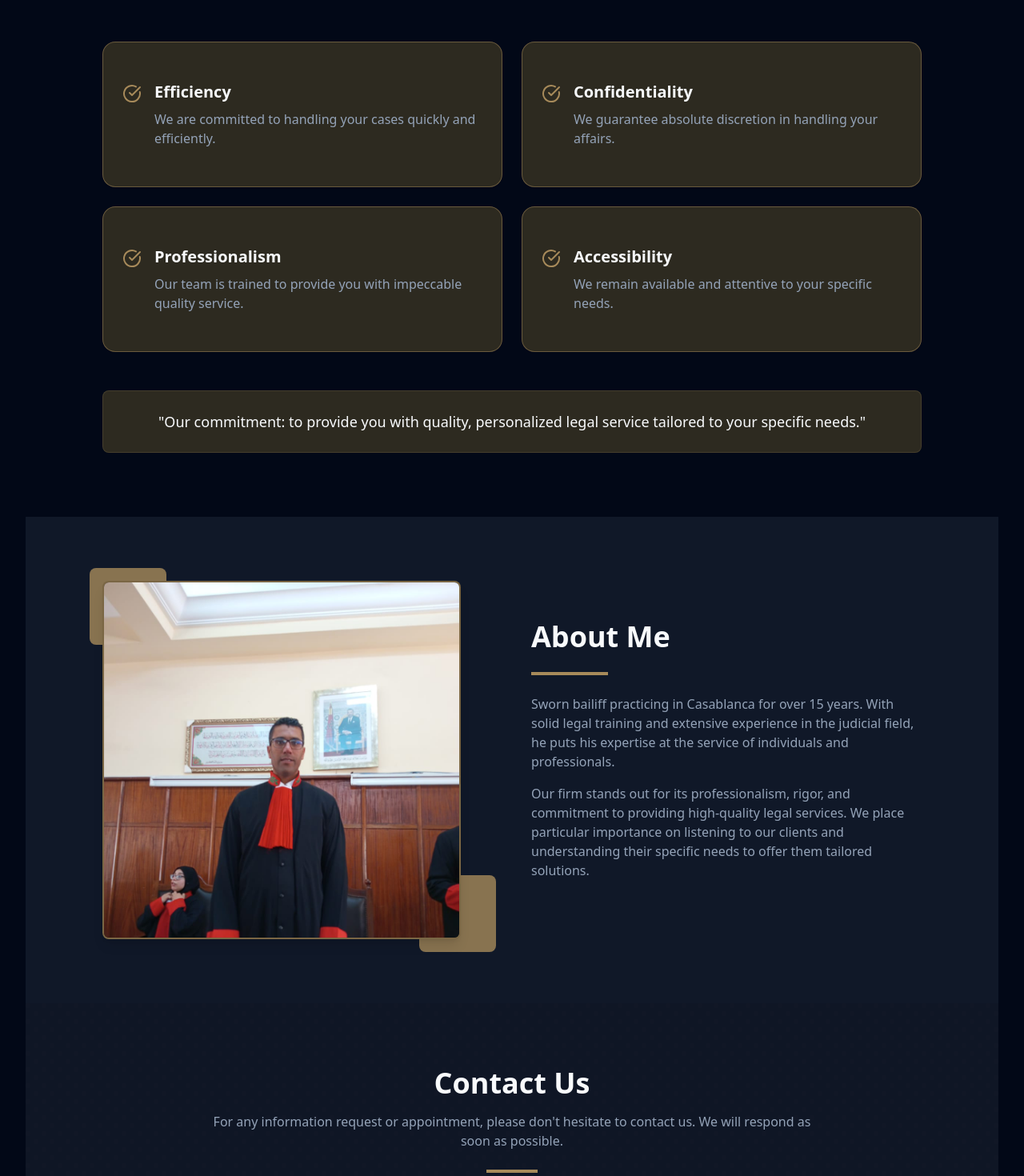
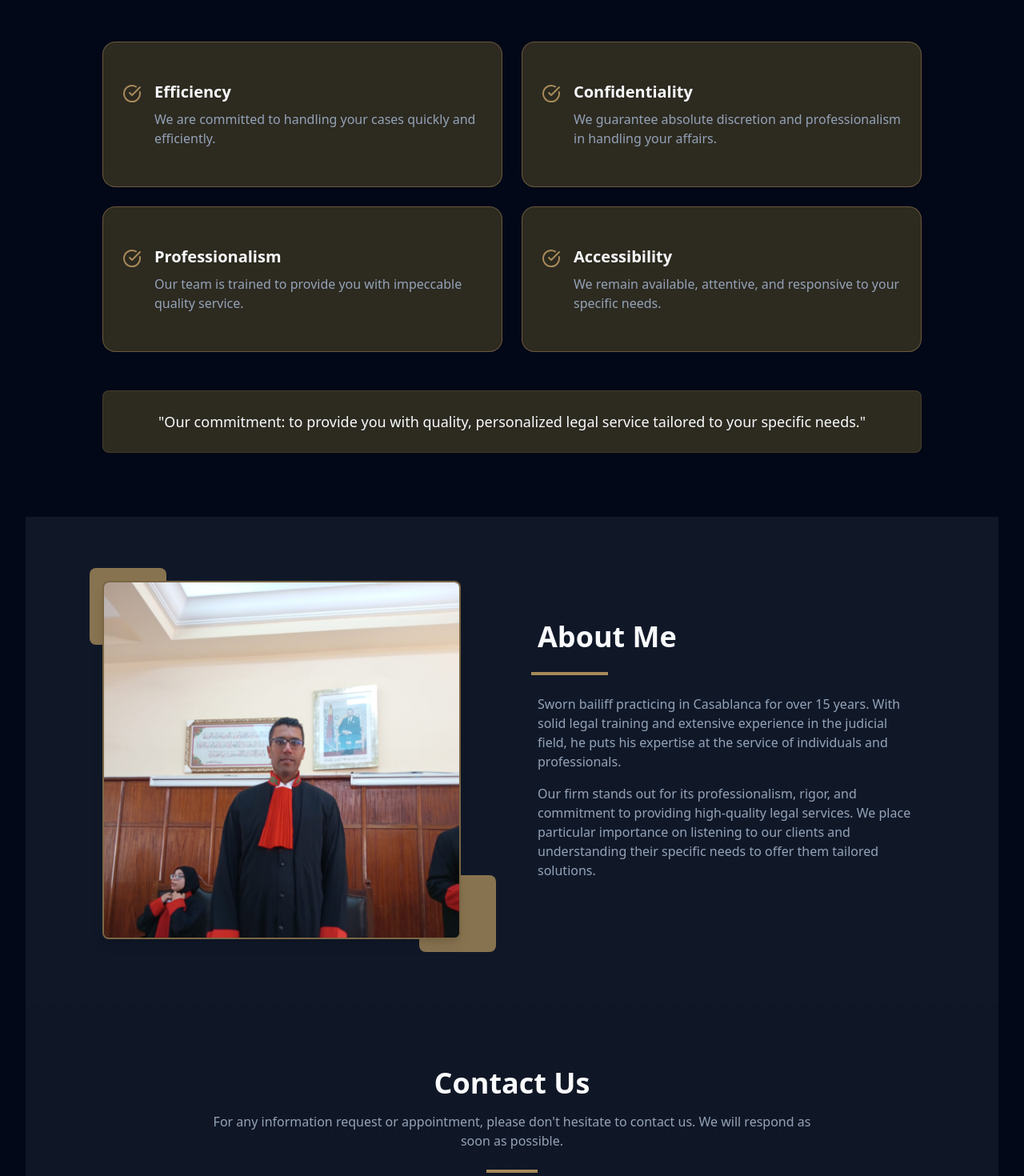
Before and after one commit to LouiziM/Huissier_portfolio, a Next.js app: page /en in a window 1280 px wide. Shown: the part 1980-3450 px from the top of the page at 80% size. Built offline with nearby package versions, Linux system fonts and the light colour scheme; a web font is replaced by a local one.

Commit message:
tweeked interface

```diff
--- a/components/about-section.tsx
+++ b/components/about-section.tsx
@@ -26,14 +26,14 @@ export function AboutSection() {
           </AnimatedSection>
 
           <AnimatedSection animation="fade-left" delay={200}>
-            <h2 className="text-3xl md:text-4xl font-bold mb-6">{t('title')}</h2>
+            <h2 className="px-2 text-3xl md:text-4xl font-bold mb-6">{t('title')}</h2>
             <div className="section-divider w-24 mx-0 mb-6"></div>
 
-            <p className="text-muted-foreground mb-4">
+            <p className="px-2 text-muted-foreground mb-4">
               {t('description1')}
             </p>
 
-            <p className="text-muted-foreground mb-6">
+            <p className="px-2 text-muted-foreground mb-6">
               {t('description2')}
             </p>
           </AnimatedSection>
--- a/components/contact-section.tsx
+++ b/components/contact-section.tsx
@@ -49,7 +49,7 @@ export function ContactSection() {
         <AnimatedSection animation="fade-up">
           <div className="text-center max-w-3xl mx-auto mb-16">
             <h2 className="text-3xl md:text-4xl font-bold mb-4">{t('title')}</h2>
-            <p className="text-muted-foreground">
+            <p className="px-2 text-muted-foreground">
               {t('description')}
             </p>
             <div className="section-divider mx-auto"></div>
--- a/components/footer.tsx
+++ b/components/footer.tsx
@@ -240,7 +240,7 @@ export function Footer() {
             {t('copyright')}
           </p>
           <div className="flex items-center justify-center">
-            <p className="text-gray-400">
+            <p className="mr-10 text-gray-400">
               {t('designedBy')}{" "}
               <button
                 onClick={() => setShowPhone(!showPhone)}
--- a/components/header.tsx
+++ b/components/header.tsx
@@ -84,6 +84,7 @@ export function Header() {
 
         {/* Mobile icons container */}
         <div className="flex items-center gap-2 md:hidden">
+        <LocaleSwitcher />
           {mounted && (
             <button
               onClick={() => setTheme(theme === "dark" ? "light" : "dark")}
@@ -94,7 +95,7 @@ export function Header() {
             </button>
           )}
 
-          <LocaleSwitcher />
+
 
           {/* Mobile menu button */}
           <Sheet>
--- a/messages/ar.json
+++ b/messages/ar.json
@@ -96,7 +96,7 @@
       },
       "judgmentExecution": {
         "title": "تنفيذ الأحكام",
-        "description": "تنفيذ القرارات القضائية واستخلاص الديون."
+        "description": "تنفيذ القرارات القضائية واستخلاص الديون بكفاءة وسرعة."
       },
       "observations": {
         "title": "المحاضر",
@@ -112,7 +112,7 @@
       },
       "legalAdvice": {
         "title": "استشارات قانونية",
-        "description": "توجيه ودعم في إجراءاتك القانونية."
+        "description": "توجيه ودعم قانوني متخصص ومتابعة دقيقة لإجراءاتك القانونية"
       }
     }
   },
--- a/messages/en.json
+++ b/messages/en.json
@@ -69,7 +69,7 @@
       },
       "confidentiality": {
         "title": "Confidentiality",
-        "description": "We guarantee absolute discretion in handling your affairs."
+        "description": "We guarantee absolute discretion and professionalism in handling your affairs."
       },
       "professionalism": {
         "title": "Professionalism",
@@ -77,7 +77,7 @@
       },
       "accessibility": {
         "title": "Accessibility",
-        "description": "We remain available and attentive to your specific needs."
+        "description": "We remain available, attentive, and responsive to your specific needs."
       }
     },
     "commitment": "\"Our commitment: to provide you with quality, personalized legal service tailored to your specific needs.\""
```
